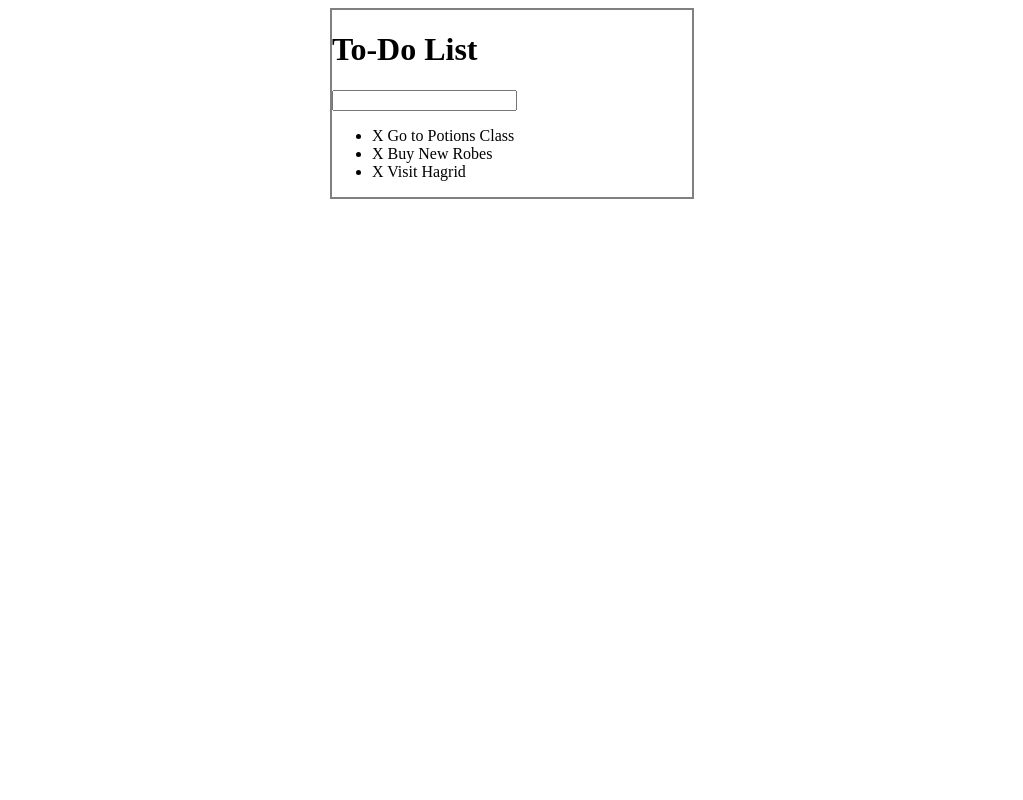
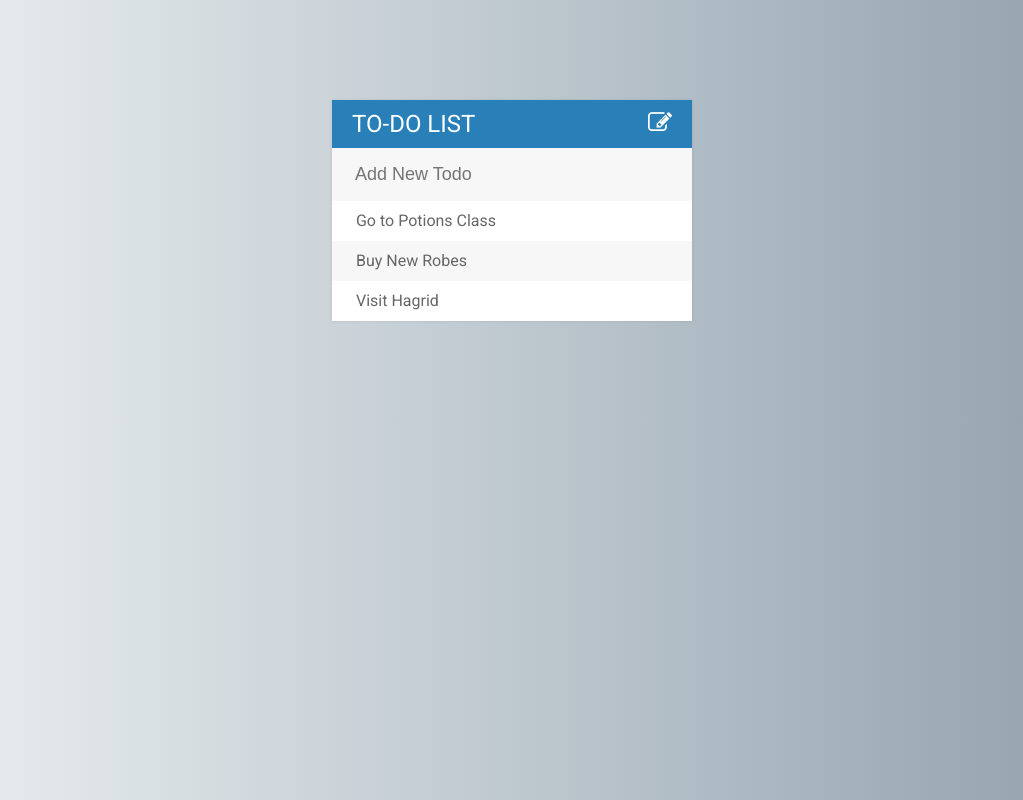
Before and after one commit to tsffarias/simpleTodoList, a plain HTML site: page toDoList.html in a window 1280 px wide. Shown: the whole page, without its empty margins (128-1151 px from the left). Drawn offline with Linux system fonts and the light colour scheme.

Commit message:
added font-awesome, google-fonts and styled a bit

```diff
--- a/assets/css/style.css
+++ b/assets/css/style.css
@@ -1,7 +1,80 @@
+body {
+	font-family: 'Roboto', sans-serif;
+	background: #8e9eab;  /* fallback for old browsers */
+	background: -webkit-linear-gradient(to right, #eef2f3, #8e9eab);  /* Chrome 10-25, Safari 5.1-6 */
+	background: linear-gradient(to right, #eef2f3, #8e9eab); /* W3C, IE 10+/ Edge, Firefox 16+, Chrome 26+, Opera 12+, Safari 7+ */
+}
+
+h1 {
+	background-color: #2980b9;
+	color: white;
+	margin: 0;
+	padding: 10px 20px;
+	text-transform: uppercase;
+	font-size: 24px;
+	font-weight: normal;
+}
+
+.fa-pencil-square-o {
+	float: right;
+}
+
+ul {
+	list-style: none;
+	margin: 0;
+	padding: 0;
+}
+
+li {
+	background-color: #fff;
+	height: 40px;
+	line-height: 40px;
+	color: #666;
+}
+
+li:nth-child(2n){
+	background-color: #f7f7f7;
+}
+
+span {
+	background-color: #e74c3c;
+	height: 40px;
+	width: 0;
+	margin-right: 20px;
+	text-align: center;
+	color: white;
+	display: inline-block;
+	transition: 0.2s linear;
+	opacity: 0;
+}
+
+li:hover span {
+	width: 40px;
+	opacity: 1.0;
+}
+
+input {
+	width: 100%;
+	color: #2980b9;
+	font-size: 18px;
+	background-color: #f7f7f7;
+	padding: 13px 13px 13px 20px;
+	box-sizing: border-box;
+	border: 3px solid rgba(0,0,0,0);
+}
+
+input:focus{
+	background-color: white;
+	border: 3px solid #2980b9;
+	outline: none;
+	transition: 0.2s linear;
+}
+
 #container {
-	border: 2px solid gray;
 	width: 360px;
-	margin: 0 auto;
+	margin: 100px auto;
+	background-color: #f7f7f7;
+	box-shadow: 0 0 3px rgba(0,0,0, 0.1);
 }
 
 .completed {
--- a/assets/js/script.js
+++ b/assets/js/script.js
@@ -1,12 +1,32 @@
 // check off specific todos by clicking
-$("li").click(function(){
+$("ul").on("click", "li", function(){
 	$(this).toggleClass("completed");
 });
 
 // click on X to delete Todo
-$("span").click(function(event){
+$("ul").on("click", "span", function(event){
 	$(this).parent().fadeOut(500, function(){
 		$(this).remove();
 	});
 	event.stopPropagation();
 });
+
+// adding new Todo
+$("input[type='text']").keypress(function(event){
+	if (event.which === 13) {
+		// grabbing new todo text from input
+		var todoText = $(this).val();
+		//empting input text
+		$(this).val("");
+
+		//create new li and add to ul
+		$("ul").append("<li><span><i class=\"fa fa-trash\"></i></span> " + todoText + "</li>");
+
+
+	}
+});
+
+// toggling the form
+$(".fa-pencil-square-o").click(function(){
+	$("input[type='text']").fadeToggle();
+});
--- a/toDoList.html
+++ b/toDoList.html
@@ -3,18 +3,21 @@
 <head>
 	<title>To-Do List</title>
 	<link rel="stylesheet" type="text/css" href="assets/css/style.css">
-
+	<!-- google Font -->
+	<link href="https://fonts.googleapis.com/css?family=Roboto:400,500,700" rel="stylesheet">
+	<!-- font Awesome -->
+	<link rel="stylesheet" type="text/css" href="https://cdnjs.cloudflare.com/ajax/libs/font-awesome/4.7.0/css/font-awesome.css">
 </head>
 <body>
 
 <div id="container">
-	<h1>To-Do List</h1>
-	<input type="text" name="">
+	<h1>To-Do List <i class="fa fa-pencil-square-o" aria-hidden="true"></i></h1>
+	<input type="text" placeholder="Add New Todo">
 
 	<ul>
-		<li><span>X</span> Go to Potions Class</li>
-		<li><span>X</span> Buy New Robes</li>
-		<li><span>X</span> Visit Hagrid</li>
+		<li><span><i class="fa fa-trash"></i></span> Go to Potions Class</li>
+		<li><span><i class="fa fa-trash"></i></span> Buy New Robes</li>
+		<li><span><i class="fa fa-trash"></i></span> Visit Hagrid</li>
 	</ul>
 
 </div>
```
